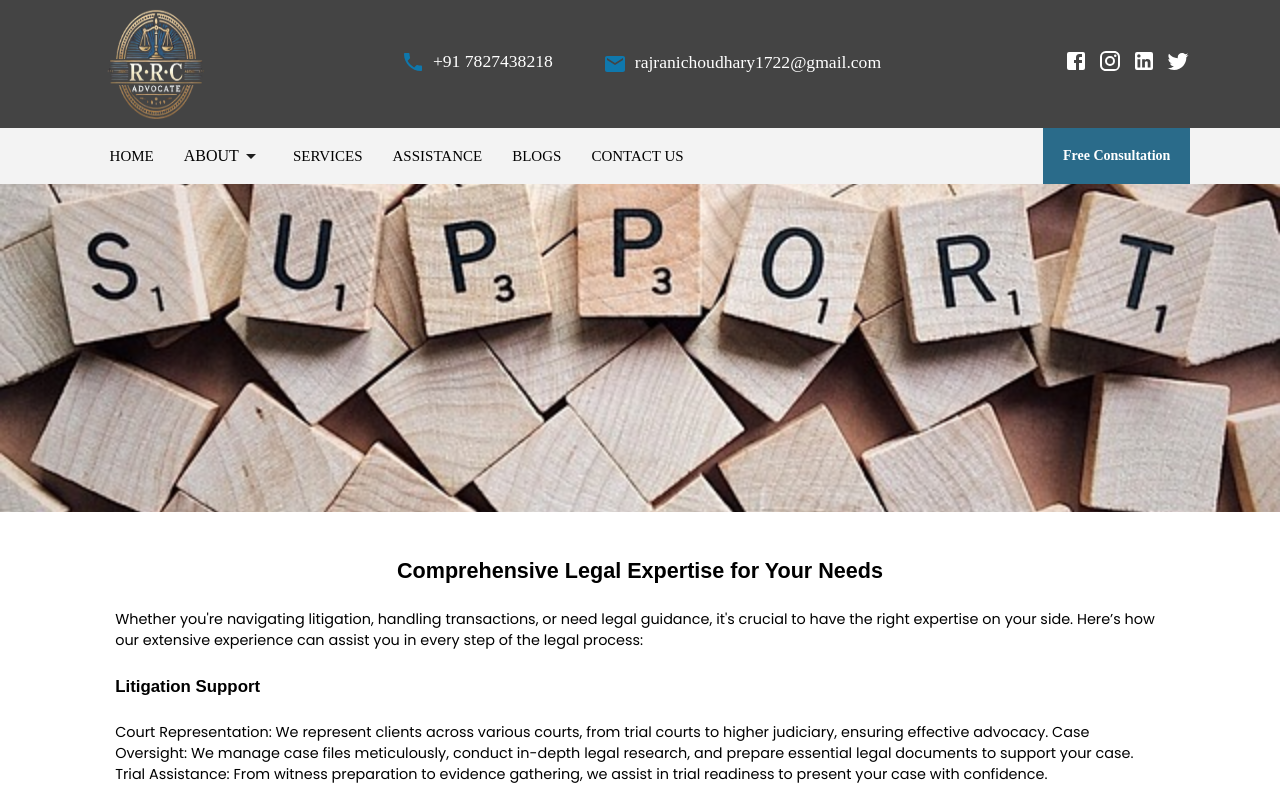
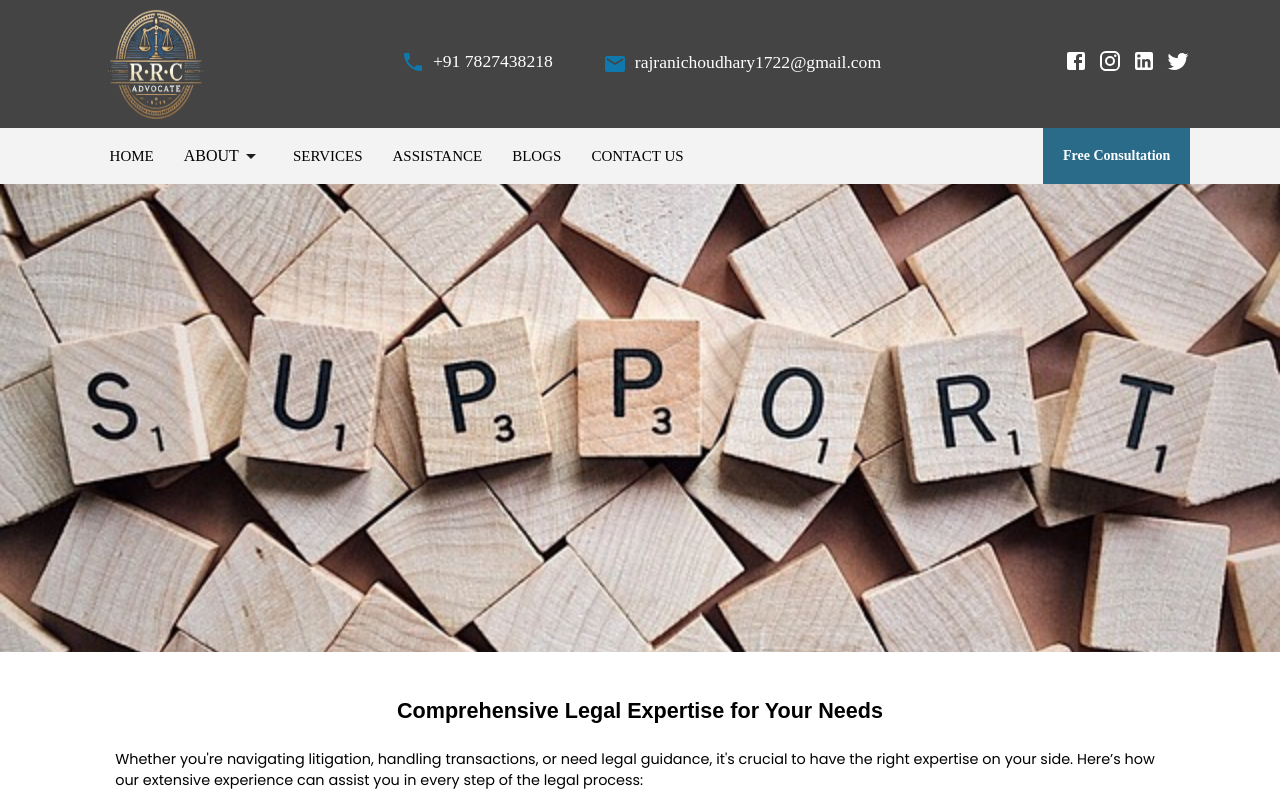
Before and after one commit to harshrajput177/Advocate, a React (Vite) app in the folder ReactSite/: page /Assistance in a window 1280 px wide. Shown: the top 800 px of the page. Built offline with nearby package versions, Linux system fonts and the light colour scheme; a web font is replaced by a local one.

Commit message:
update some file

```diff
--- a/ReactSite/src/Styles/Assistance.css
+++ b/ReactSite/src/Styles/Assistance.css
@@ -1,6 +1,8 @@
 .Assistance-container_2{
     position: relative;
     width: 100%;
+    position: relative;
+    margin-top: 140px;
     height: 40vw;
     display: flex;
     align-items: center;
```
